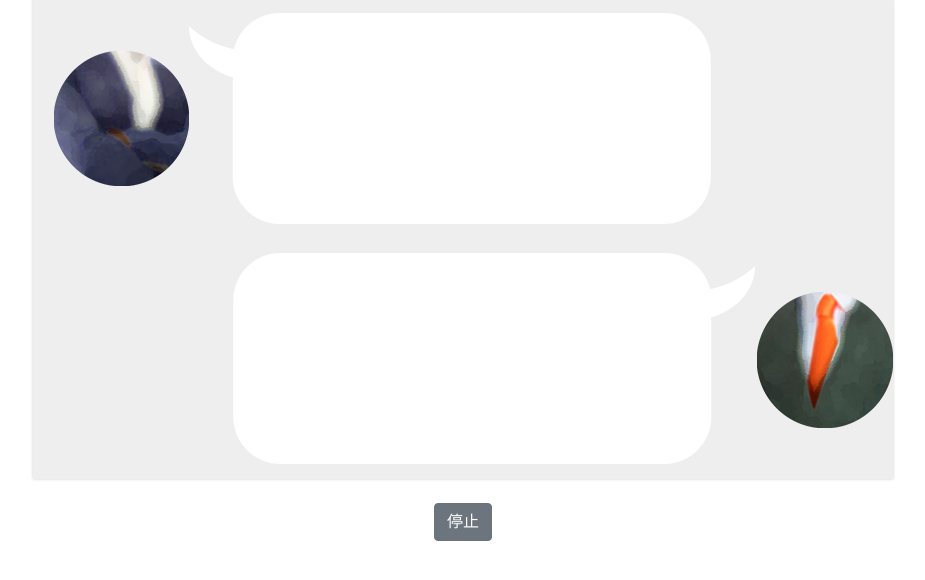
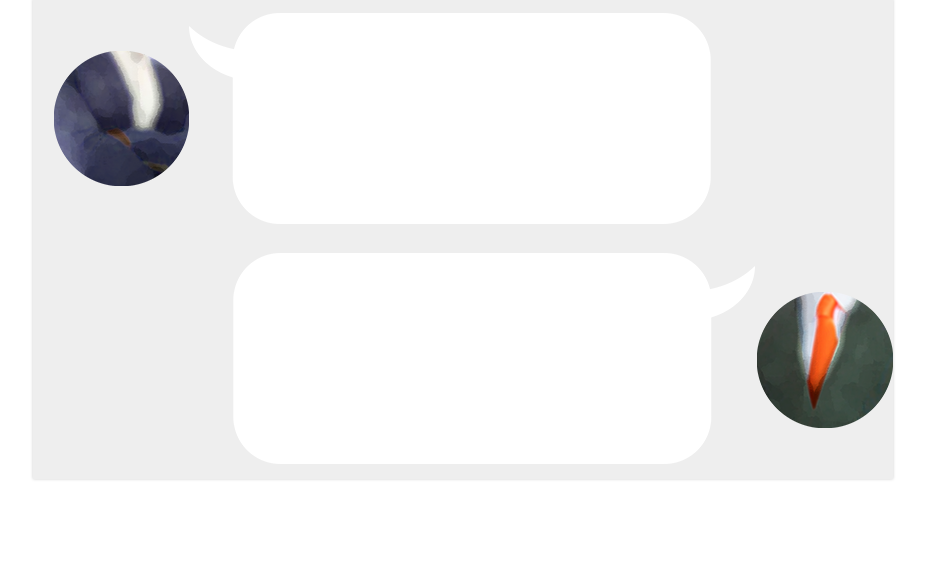
Before and after one commit to ShuheiKuriki/MILKBOY, a Django app: page / in a window 1280 px wide. Shown: the part 103-683 px from the top of the page, without its empty margins (177-1102 px from the left). Run offline with Django 3.2, Linux system fonts and the light colour scheme; some libraries are stand-ins or nearby versions.

Commit message:
update ネタ生成

```diff
--- a/templates/index.html
+++ b/templates/index.html
@@ -52,10 +52,6 @@
       </div>
     </div>
 
-    <div class='text-center my-4'>
-      <a class="btn btn-secondary" role='button' href="{% url 'milkboy:index' %}">停止</a>
-    </div>
-
   </div>
 </body>
 
```
